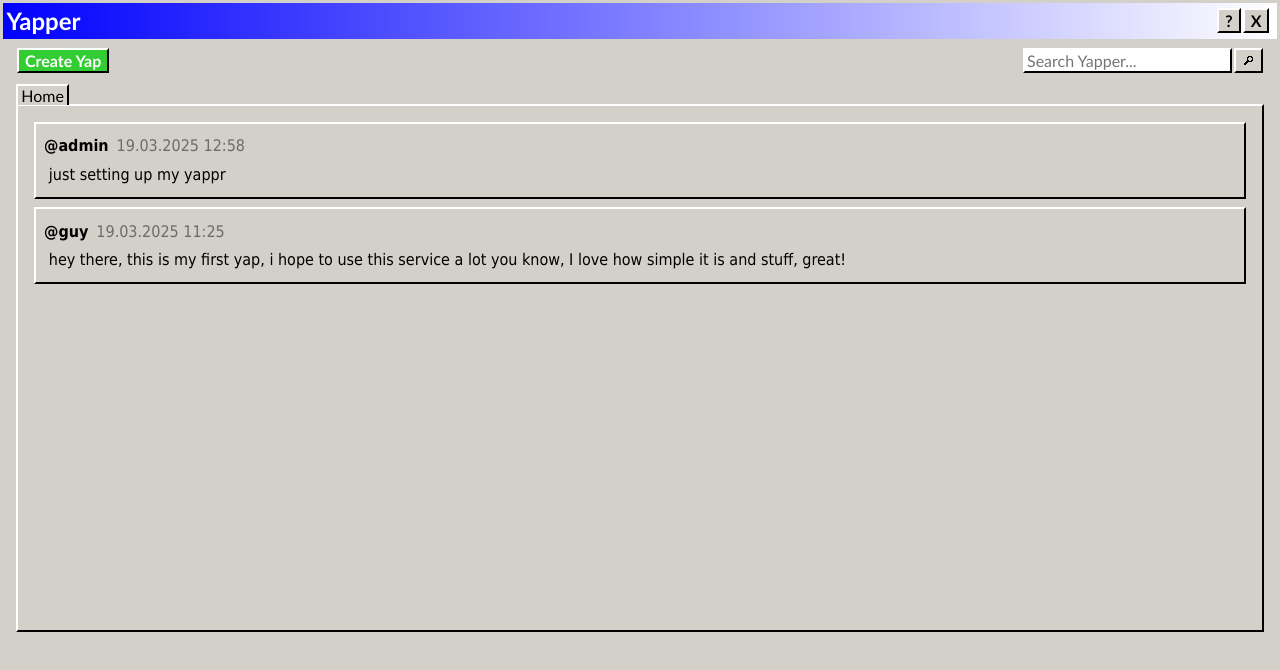
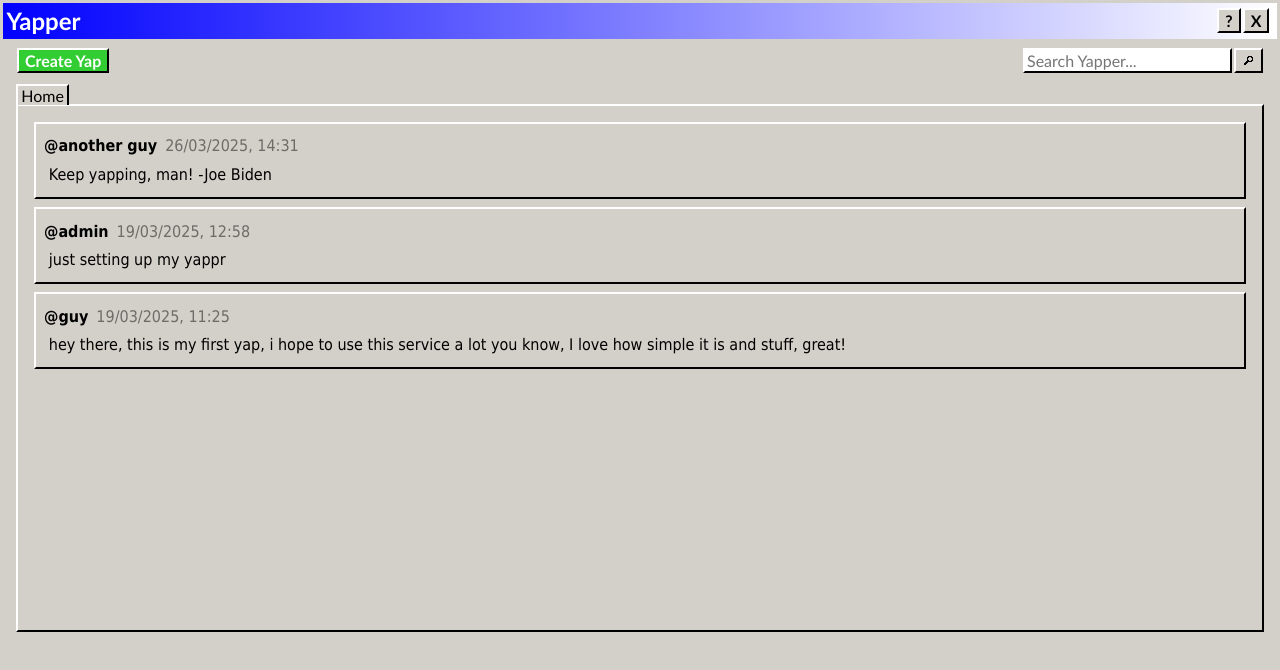
Before and after one commit to carlham/YAPPER2, a React (Create React App) app in the folder frontend/: page / in a window 1280 px wide. Shown: the top 670 px of the page. Built offline with nearby package versions, Linux system fonts and the light colour scheme.

Commit message:
Updated the yapper feed with support for JSON data
title

```diff
--- a/frontend/src/App.jsx
+++ b/frontend/src/App.jsx
@@ -2,6 +2,32 @@ import searchIcon from './searchIcon.png';
 import './App.css';
 
 function App() {
+
+  // dummy data
+  const yapps = [
+    {
+      id: 1,
+      username: 'admin',
+      date: '2025-03-19T12:58:00',
+      content: 'just setting up my yappr'
+    },
+    {
+      id: 2,
+      username: 'guy',
+      date: '2025-03-19T11:25:00',
+      content: 'hey there, this is my first yap, i hope to use this service a lot you know, I love how simple it is and stuff, great!'
+    },
+    {
+      id: 3,
+      username: 'another guy',
+      date: '2025-03-26T14:31:00',
+      content: 'Keep yapping, man! -Joe Biden'
+    },
+  ];
+
+  // sorts yapps by date
+  const sortedYapps = yapps.sort((a, b) => new Date(b.date) - new Date(a.date));
+
   return (
     <div className="App">
       <header>
@@ -22,20 +48,17 @@ function App() {
         <a href="#" className="pageSelected">Home</a>
       </nav>
       <main>
-        <div className="yap">
-          <div className="yap-header">
-            <h2>@admin</h2>
-            <p>19.03.2025 12:58</p>
+        {/* displays each yap in the object array */}
+        { sortedYapps.map(yap => (
+          <div key={yap.id} className="yap">
+            <div className="yap-header">
+              <h2>@{yap.username}</h2>
+              {/* changes time from ISO to local (in this case, norwegian) format */}
+              <p>{new Date(yap.date).toLocaleString('en-GB', { year: 'numeric', month: '2-digit', day: '2-digit', hour: '2-digit', minute: '2-digit', hour12: false })}</p>
+            </div>
+            <p>{yap.content}</p>
           </div>
-          <p>just setting up my yappr</p>
-        </div>
-        <div className="yap">
-          <div className="yap-header">
-            <h2>@guy</h2>
-            <p>19.03.2025 11:25</p>
-          </div>
-          <p>hey there, this is my first yap, i hope to use this service a lot you know, I love how simple it is and stuff, great!</p>
-        </div>
+        ))}
       </main>
     </div>
   );
```
